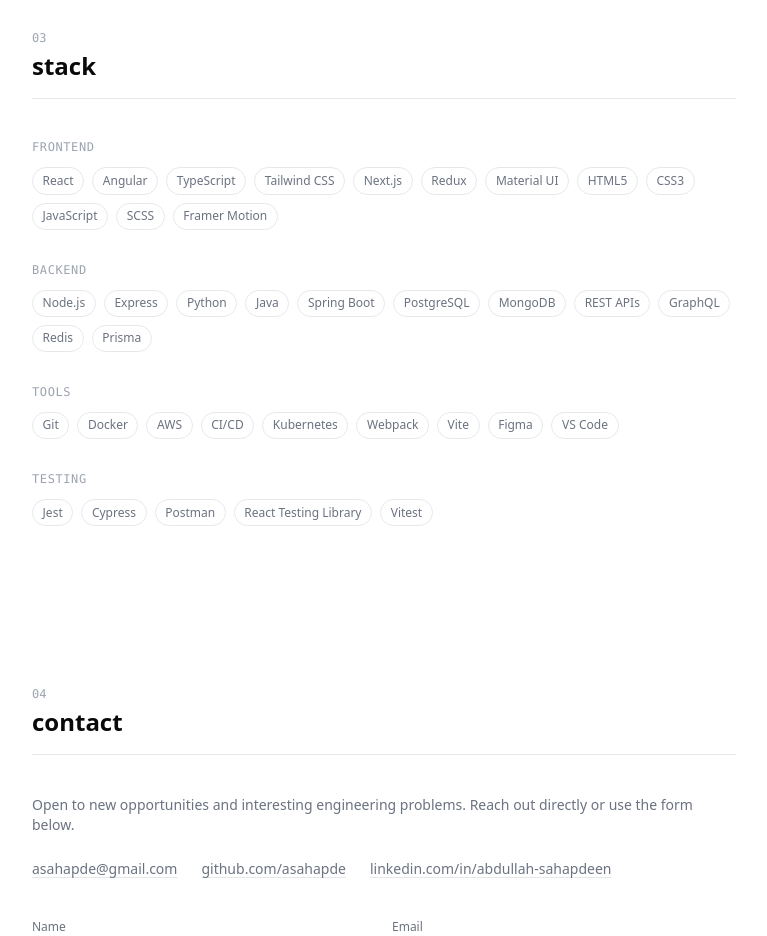
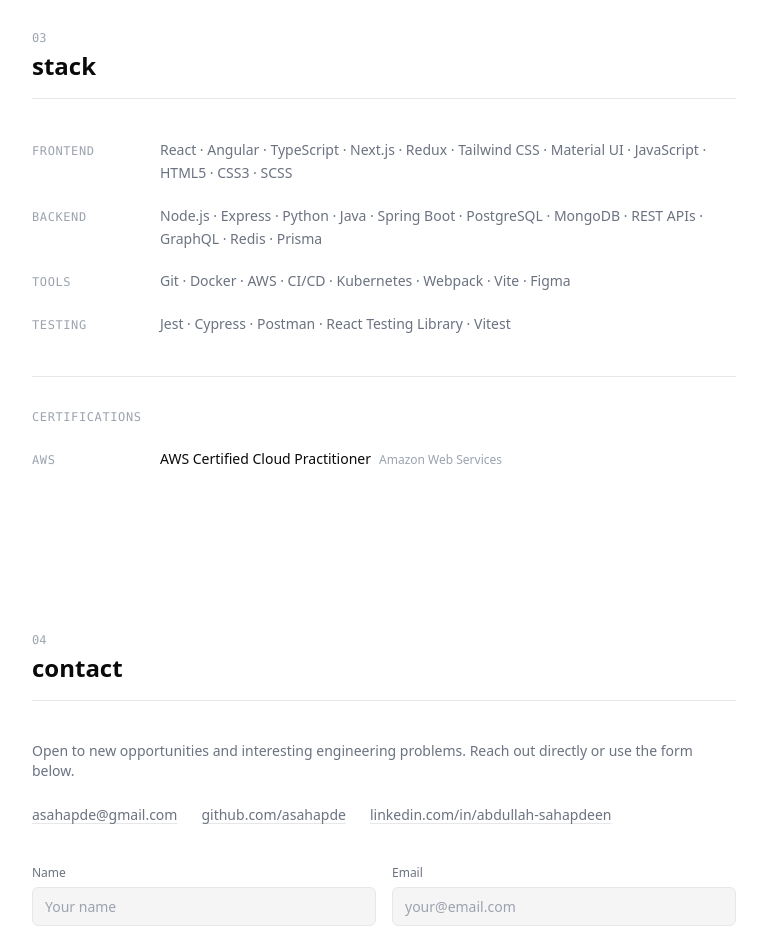
Before and after one commit to asahapde/my-portfolio, a React (Vite) app: page / in a window 1280 px wide. Shown: the part 3080-4016 px from the top of the page, without its empty margins (256-1023 px from the left). Built offline with nearby package versions, Linux system fonts and the light colour scheme.

Commit message:
fixed skills section

```diff
--- a/src/components/Skills.tsx
+++ b/src/components/Skills.tsx
@@ -1,26 +1,20 @@
 import { useEffect, useRef } from "react";
 
-interface SkillGroup {
-  category: string;
-  items: string[];
-}
-
-const skills: SkillGroup[] = [
+const skills = [
   {
     category: "Frontend",
     items: [
       "React",
       "Angular",
       "TypeScript",
-      "Tailwind CSS",
       "Next.js",
       "Redux",
+      "Tailwind CSS",
       "Material UI",
+      "JavaScript",
       "HTML5",
       "CSS3",
-      "JavaScript",
       "SCSS",
-      "Framer Motion",
     ],
   },
   {
@@ -50,7 +44,6 @@
       "Webpack",
       "Vite",
       "Figma",
-      "VS Code",
     ],
   },
   {
@@ -63,6 +56,10 @@
       "Vitest",
     ],
   },
+];
+
+const certifications = [
+  { name: "AWS Certified Cloud Practitioner", issuer: "Amazon Web Services" },
 ];
 
 function useReveal() {
@@ -103,25 +100,65 @@
           <div className="divider mt-4" />
         </div>
 
-        {/* Skill groups */}
-        <div className="space-y-8">
+        {/* Two-column definition layout */}
+        <div className="space-y-5">
           {skills.map((group) => (
-            <div key={group.category}>
-              <p
-                className="text-xs font-mono uppercase tracking-wider mb-3"
-                style={{ color: "var(--text-subtle)" }}
+            <div
+              key={group.category}
+              className="grid gap-x-8 items-baseline"
+              style={{ gridTemplateColumns: "6rem 1fr" }}
+            >
+              <span
+                className="text-xs font-mono uppercase tracking-wider"
+                style={{ color: "var(--text-subtle)", paddingTop: "0.2rem" }}
               >
                 {group.category}
-              </p>
-              <div className="flex flex-wrap gap-2">
-                {group.items.map((item) => (
-                  <span key={item} className="tag">
-                    {item}
-                  </span>
-                ))}
-              </div>
+              </span>
+              <span
+                className="text-sm leading-relaxed"
+                style={{ color: "var(--text-muted)" }}
+              >
+                {group.items.join(" · ")}
+              </span>
             </div>
           ))}
+        </div>
+
+        {/* Certifications */}
+        <div className="mt-10 pt-8" style={{ borderTop: "1px solid var(--border)" }}>
+          <p
+            className="text-xs font-mono uppercase tracking-wider mb-5"
+            style={{ color: "var(--text-subtle)" }}
+          >
+            Certifications
+          </p>
+          <div className="space-y-3">
+            {certifications.map((cert) => (
+              <div
+                key={cert.name}
+                className="grid gap-x-8 items-baseline"
+                style={{ gridTemplateColumns: "6rem 1fr" }}
+              >
+                <span
+                  className="text-xs font-mono uppercase tracking-wider"
+                  style={{ color: "var(--text-subtle)", paddingTop: "0.2rem" }}
+                >
+                  AWS
+                </span>
+                <div>
+                  <span className="text-sm" style={{ color: "var(--text)" }}>
+                    {cert.name}
+                  </span>
+                  <span
+                    className="text-xs ml-2"
+                    style={{ color: "var(--text-subtle)" }}
+                  >
+                    {cert.issuer}
+                  </span>
+                </div>
+              </div>
+            ))}
+          </div>
         </div>
       </div>
     </section>
```
